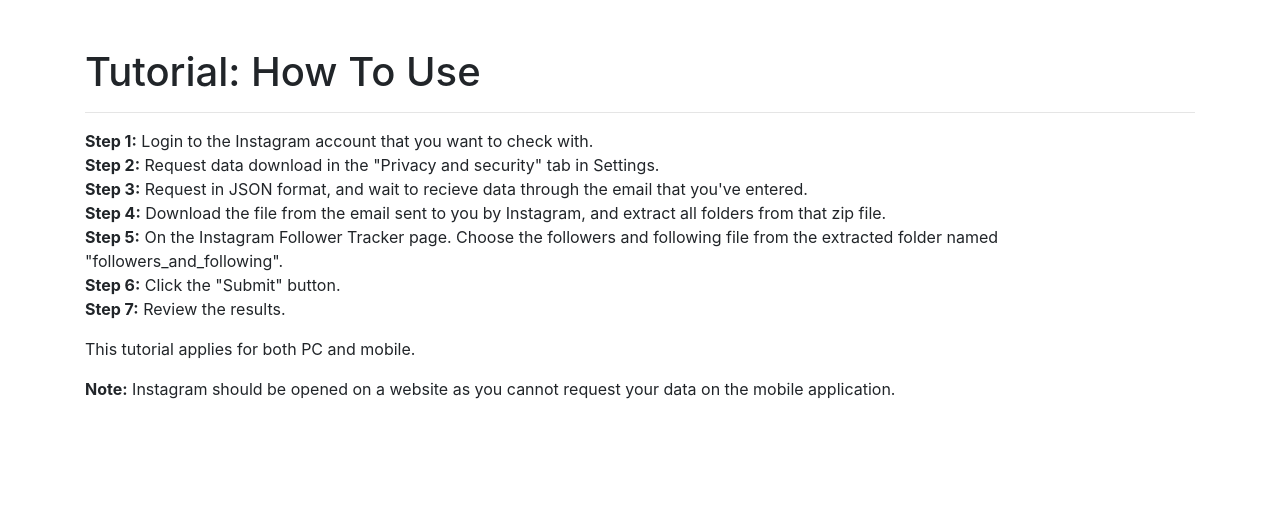
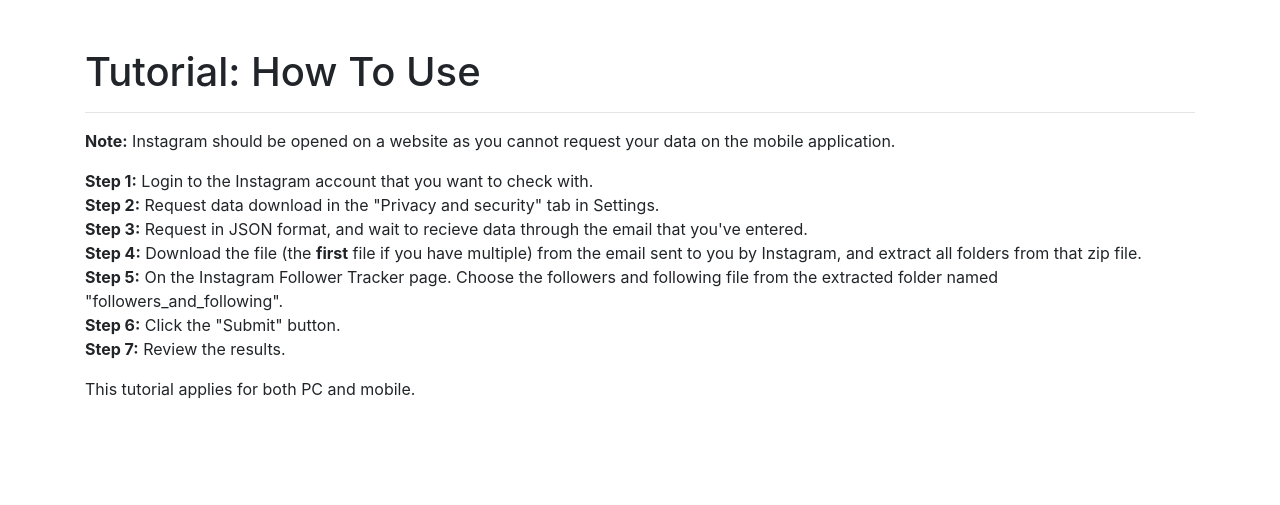
Before and after one commit to johnsondotle/Instagram-Follower-Tracker, a Flask app: page /tutorial in a window 1280 px wide. Shown: the part 56-561 px from the top of the page. Run offline with Flask 2, Linux system fonts and the light colour scheme; some libraries are stand-ins or nearby versions.

Commit message:
Updated for clearer instructions

```diff
--- a/templates/about.html
+++ b/templates/about.html
@@ -51,7 +51,7 @@
 
                 <p>Please note that this tool is currently in ALPHA version, and will continue to release updates and new features.</p>
                 <br></br>
-                <p>For any questions, inquiries, or suggestions, please feel free to contact at <strong>johnsondotle@gmail.com</strong> </p>
+                <p>For any questions, inquiries, or suggestions, please feel free to contact at <strong>johnsondotle@gmail.com</strong></p>
             </div>
         </div>
     </div>
--- a/templates/tutorial.html
+++ b/templates/tutorial.html
@@ -36,20 +36,20 @@
             <div class="col">
                     <h1>Tutorial: How To Use</h1>
                     <hr>
+                    <p><strong>Note:</strong> Instagram should be opened on a website as you cannot request your data on the mobile application.</p>
                     <ol class="list-unstyled">
                         <li><strong>Step 1:</strong> Login to the Instagram account that you want to check with.</li>
                         <li><strong>Step 2:</strong> Request data download in the "Privacy and security" tab in Settings.</li>
                         <li><strong>Step 3:</strong> Request in JSON format, and wait to recieve data through the email that you've entered.</li>
-                        <li><strong>Step 4:</strong> Download the file from the email sent to you by Instagram, and extract all folders from that zip file.</li>
+                        <li><strong>Step 4:</strong> Download the file (the <strong>first</strong> file if you have multiple) from the email sent to you by Instagram, and extract all folders from that zip file.</li>
                         <li><strong>Step 5:</strong> On the Instagram Follower Tracker page. Choose the followers and following file from the extracted folder named "followers_and_following".</li>
                         <li><strong>Step 6:</strong> Click the "Submit" button.</li>
                         <li><strong>Step 7:</strong> Review the results.</li>
                     </ol>
                     <p>This tutorial applies for both PC and mobile.</p>
-                <p><strong>Note:</strong> Instagram should be opened on a website as you cannot request your data on the mobile application.</p>
+                </div>
             </div>
         </div>
-    </div>
     </div>
 <!--Footer Section-->
     <footer class="fixed-bottom bg-dark">
```
